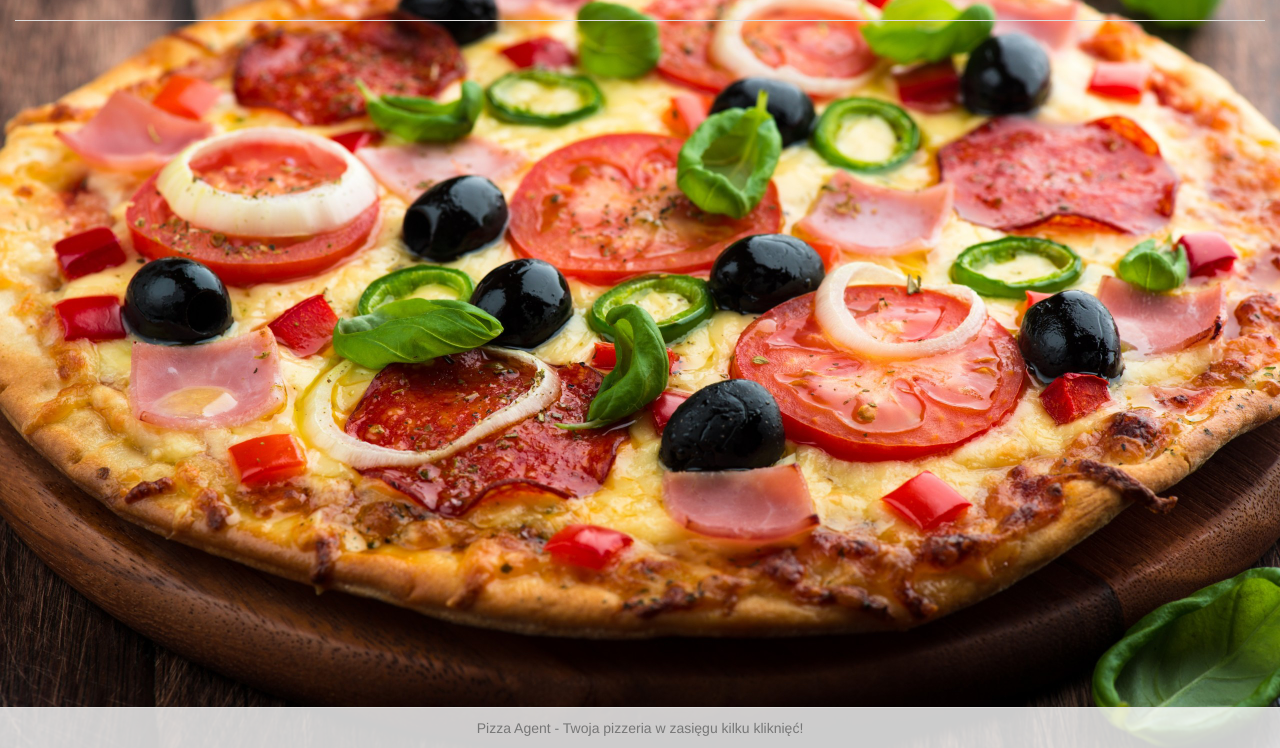
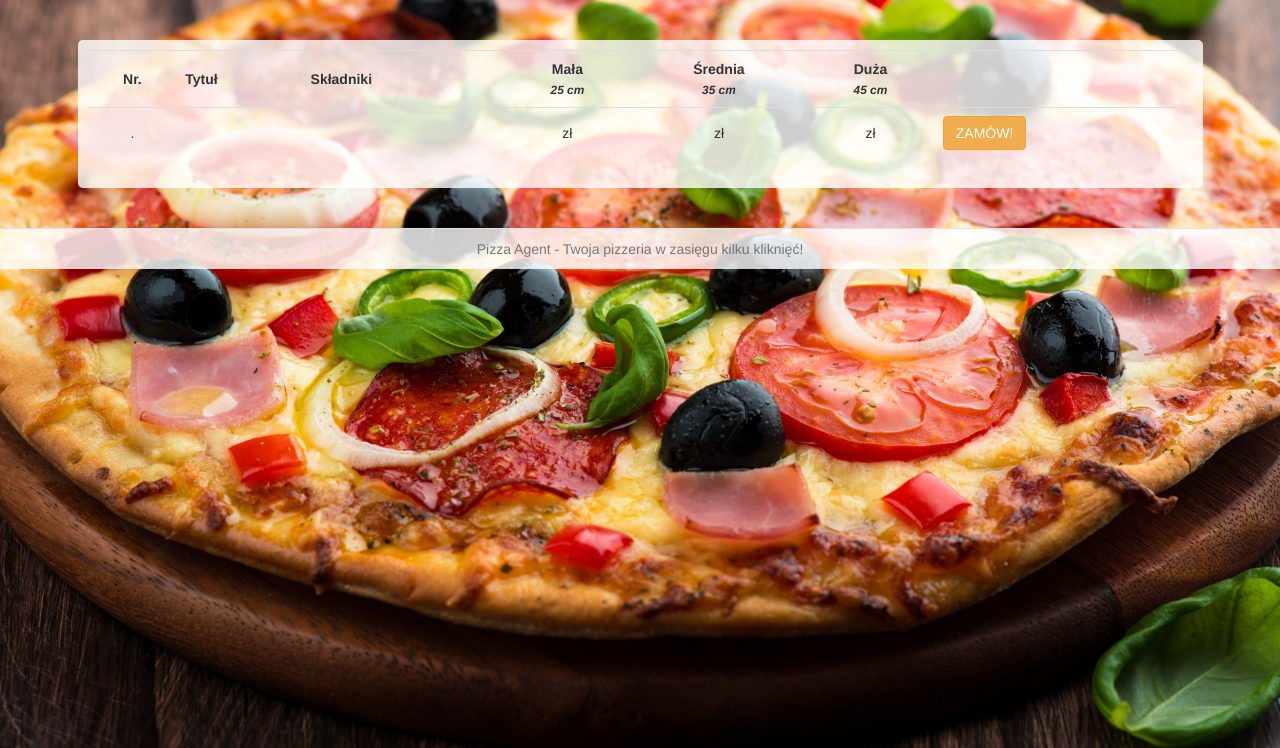
Before and after one commit to FalcoPL/pizza-agent, a CodeIgniter app: page /database/index.php/product/index in a window 1280 px wide. Shown: the part 52-800 px from the top of the page. Run offline with CodeIgniter, Linux system fonts and the light colour scheme; tables that the repository leaves empty or names only in its code hold one stand-in row (values such as "Sample post"); data that the repository does not hold is empty.

Commit message:
0.0.11
update product index,
update router

```diff
--- a/application/config/routes.php
+++ b/application/config/routes.php
@@ -50,6 +50,11 @@ defined('BASEPATH') OR exit('No direct script access allowed');
 |		my-controller/my-method	-> my_controller/my_method
 */
 $route['default_controller'] = 'product/index';
+
+$route['zaloguj'] = 'user/login';
+$route['zarejestruj'] = 'user/register';
+$route['konto/(:any)'] = 'user/view/$1';
+
 // $route['default_controller'] = 'welcome';
 $route['404_override'] = '';
 $route['translate_uri_dashes'] = FALSE;
--- a/application/views/product/index.php
+++ b/application/views/product/index.php
@@ -1,13 +1,23 @@
 <div class="container-content">
 	<table class="table">
+		<tr>
+			<th class="text-center">Nr.</th>
+			<th>Tytuł</th>
+			<th>Składniki</th>
+			<th class="text-center">Mała <br> <small><i>25 cm</i></small></th>
+			<th class="text-center">Średnia <br> <small><i>35 cm</i></small></th>
+			<th class="text-center">Duża <br> <small><i>45 cm</i></small></th>
+			<th class="text-center"></th>
+		</tr>
 		<?php foreach($products as $product): ?>
 		<tr>
-			<td><?php echo $product -> product_no; ?></td>
+			<td class="text-center"><?php echo $product -> product_no; ?>.</td>
 			<td><?php echo $product -> product_title; ?></td>
 			<td><?php echo $product -> product_components; ?></td>
-			<td><?php echo $product -> product_price1; ?></td>
-			<td><?php echo $product -> product_price2; ?></td>
-			<td><?php echo $product -> product_price3; ?></td>
+			<td class="text-center"><?php echo $product -> product_price1; ?> zł</td>
+			<td class="text-center"><?php echo $product -> product_price2; ?> zł</td>
+			<td class="text-center"><?php echo $product -> product_price3; ?> zł</td>
+			<td><a class="btn btn-warning" href="#" role="button">ZAMÓW!</a></td>
 		</tr>
 		<?php endforeach; ?>
 	</table>
--- a/application/views/templates/footer.php
+++ b/application/views/templates/footer.php
@@ -1,5 +1,5 @@
 		</div>
-		<footer class="footer navbar-fixed-bottom">
+		<footer class="footer">
 			<div class="container">
 				<p class="text-muted text-center">Pizza Agent - Twoja pizzeria w zasięgu kilku kliknięć!</p>
 			</div>
--- a/assets/css/styles.css
+++ b/assets/css/styles.css
@@ -12,3 +12,17 @@ footer {
 	border-top: 1px solid #e0e0e0;
 	padding-top: 10px;
 }
+
+th, td {
+	vertical-align: middle !important;
+}
+
+.container-content {
+	width: 90%;
+	margin: 0 auto;
+	border-radius: 5px;
+	padding: 10px;
+	background: rgba(255, 255, 255, .8) !important;
+	margin-top: 20px;
+	margin-bottom: 40px;
+}
```
Also changed, not shown: application/controllers/User.php (+8 -0 lines).
